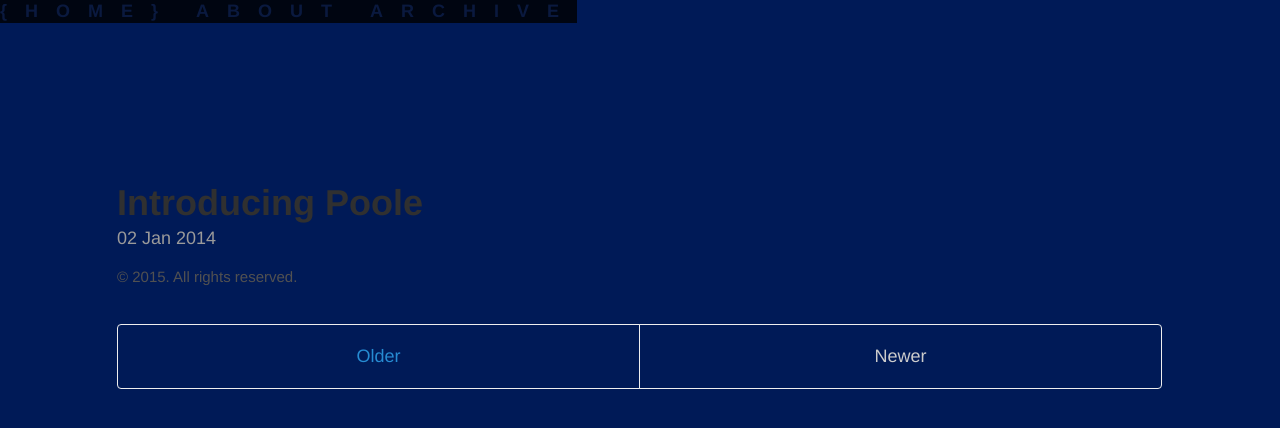
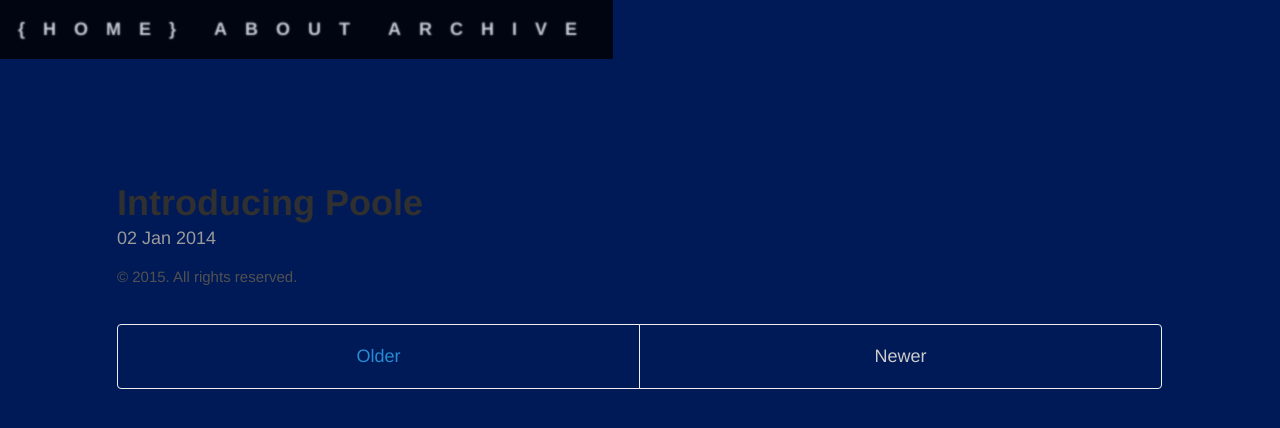
Before and after one commit to ericyewang/ericyewang.github.io, a Jekyll site: the page built from index.html, in a window 1280 px wide. Shown: the top 428 px of the page. Built offline with Jekyll 4.4.1, drawn with Linux system fonts in a browser that asks for light colours; the list of posts is cut into pages by our own code.

Commit message:
Update _masthead.scss

```diff
--- a/_sass/_masthead.scss
+++ b/_sass/_masthead.scss
@@ -4,6 +4,10 @@
 
 .masthead {
 	position: fixed;
+	padding-top: 1rem;
+	padding-right: 1rem;
+	padding-bottom: 1rem;
+	padding-left: 1rem;
 	z-index: 9999;
 	background-color: #000;
 	opacity: 0.2;
```
